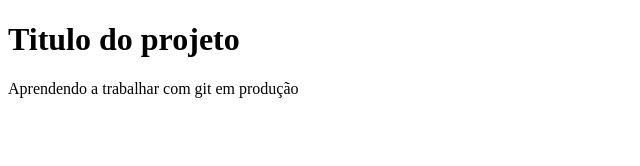
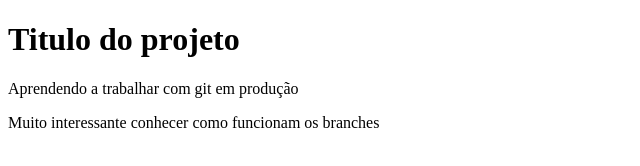
Before and after one commit to andersonlenzjava/Front-API, a plain HTML site: page index.html in a window 1280 px wide. Shown: the whole page, without its empty margins (0-640 px from the left). Drawn offline with Linux system fonts and the light colour scheme.

Commit message:
Nova demanda de alteração

```diff
--- a/index.html
+++ b/index.html
@@ -9,5 +9,6 @@
 <body>
     <h1>Titulo do projeto</h1>
     <p>Aprendendo a trabalhar com git em produção</p>
+    <p>Muito interessante conhecer como funcionam os branches</p>
 </body>
 </html>
```
